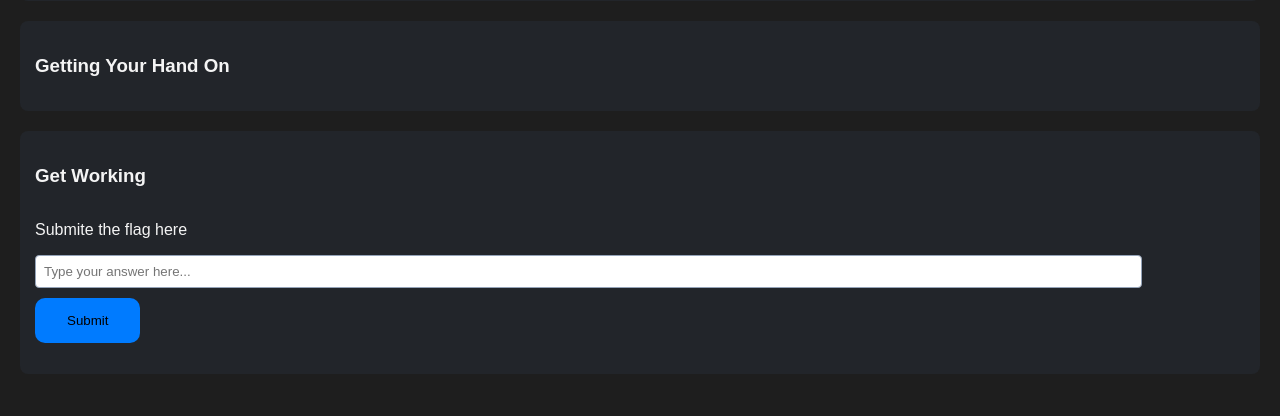
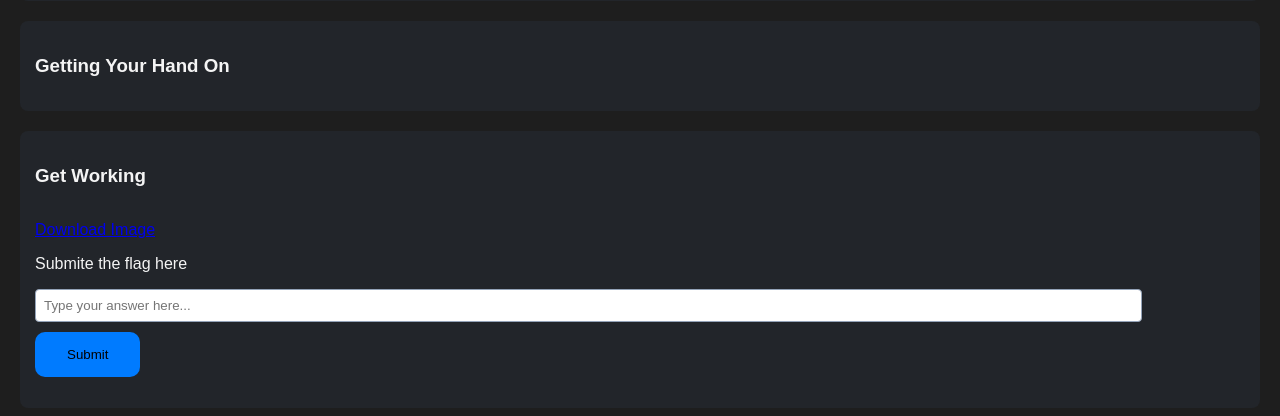
Before and after one commit to Victorydevlo/Flisk-Vulnerable-Website, a PHP site: page /ping/components/complex/imagecurruption.php in a window 1280 px wide, after a click on "Get Working". Shown: the part 356-772 px from the top of the page. Run offline with PHP 8.4, Linux system fonts and the light colour scheme.

Commit message:
inserted image for currupted task

```diff
--- a/components/complex/64eh.php
+++ b/components/complex/64eh.php
@@ -73,6 +73,7 @@ include '../../userinfo/connection.php';
         <div class="task-content" id="content3">
             <form id="flagForm" action="flagsub/cur.php" method="POST">
                 <div class="input-container">
+                <p><a href="../../images/hacks/download.php?file=mountain.jpg">Download Image</a></p>
                     <p>Submite the flag here</p>
                     <input type="text" id="userInput1" autocomplete="off" name="flag1"
                         placeholder="Type your answer here..." required>
--- a/components/complex/imagecurruption.php
+++ b/components/complex/imagecurruption.php
@@ -48,7 +48,11 @@ include '../../userinfo/connection.php';
             <h3>Explanation</h3>
         </div>
         <div class="task-content" id="content1">
-            <p>To tackle this challenge, set up a Linux virtual machine (VM) as your working environment. Utilize tools such as <code>curl</code> for making HTTP requests and <code>strings</code> for extracting readable text from binary files. These tools, along with others you may discover during your research, will be invaluable. Dive deep into understanding CBC bit-flipping attacks, as they are key to solving this problem. Submit the flag in the format:</p>
+            <p>To tackle this challenge, set up a Linux virtual machine (VM) as your working environment. Utilize tools
+                such as <code>curl</code> for making HTTP requests and <code>strings</code> for extracting readable text
+                from binary files. These tools, along with others you may discover during your research, will be
+                invaluable. Dive deep into understanding CBC bit-flipping attacks, as they are key to solving this
+                problem. Submit the flag in the format:</p>
 
         </div>
     </div>
@@ -74,6 +78,7 @@ include '../../userinfo/connection.php';
         <div class="task-content" id="content3">
             <form id="flagForm" action="flagsub/cur.php" method="POST">
                 <div class="input-container">
+                    <p><a href="../../images/hacks/download.php?file=mountain.jpg">Download Image</a></p>
                     <p>Submite the flag here</p>
                     <input type="text" id="userInput1" autocomplete="off" name="flag1"
                         placeholder="Type your answer here..." required>
```
Also changed, not shown: images/hacks/curimage.png (added).
